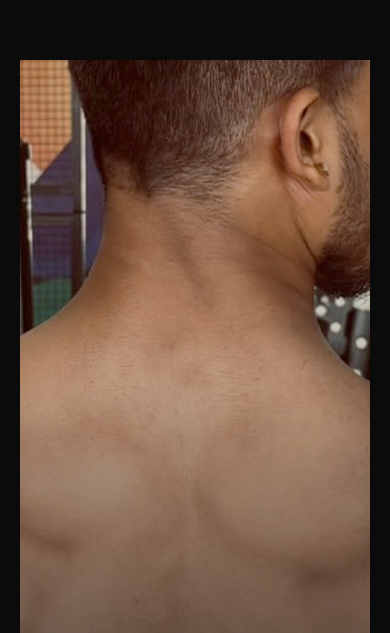
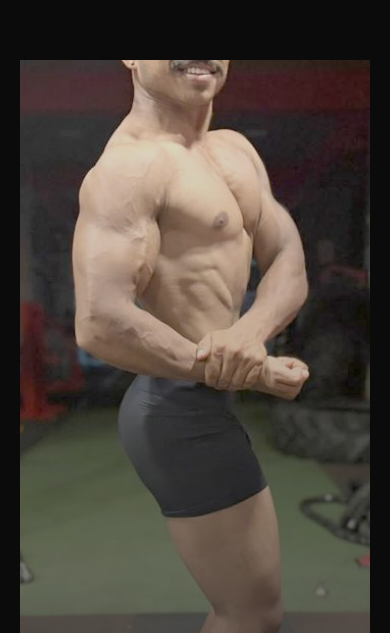
Before and after one commit to SRINIDHI-VS/raviportfolio, a Next.js app: page / in a window 390 px wide. Shown: the part 10100-10733 px from the top of the page. Built offline with nearby package versions, Linux system fonts and the light colour scheme.

Commit message:
Fix mobile background crop in Works section, harden gallery tap handler

```diff
--- a/app/components/Footer.jsx
+++ b/app/components/Footer.jsx
@@ -25,7 +25,7 @@ export default function Footer() {
           <a
             className="footer-chip reveal"
             data-reveal
-            href="https://instagram.com/g2gitofficial"
+            href="https://www.instagram.com/ravindramb/"
             target="_blank"
             rel="noopener"
           >
@@ -36,7 +36,7 @@ export default function Footer() {
                 <circle cx="17.2" cy="6.8" r="1" fill="currentColor" stroke="none" />
               </svg>
             </span>
-            @g2gitofficial
+            @ravindramb
           </a>
           <a
             className="footer-chip reveal"
--- a/app/components/Gallery.jsx
+++ b/app/components/Gallery.jsx
@@ -45,6 +45,7 @@ function useStackDeck(stackRef) {
       function onClick() {
         if (flying || order[0] !== idx) return;
         flying = true;
+        stack.style.pointerEvents = "none";
         if (hint) hint.style.opacity = "0";
         const dir = idx % 2 === 0 ? 1 : -1;
         card.style.transform = `translate(${dir * 130}%, -10%) rotate(${dir * 22}deg)`;
@@ -56,6 +57,7 @@ function useStackDeck(stackRef) {
           render();
           void card.offsetWidth; // force reflow before re-enabling the transition
           card.style.transition = "";
+          stack.style.pointerEvents = "";
           flying = false;
         }, 480);
       }
--- a/app/components/Works.jsx
+++ b/app/components/Works.jsx
@@ -38,8 +38,8 @@ export default function Works() {
     <section className="works" ref={sectionRef}>
       <div className="works-bg" id="worksBg">
         <picture>
-          <source media="(max-width: 900px)" srcSet="/img/flex-location-mobile.jpg" />
-          <img src="/img/flex-location.jpg" alt="Ravi training outdoors" loading="lazy" decoding="async" />
+          <source media="(max-width: 900px)" srcSet="/img/gallery-9.jpg" />
+          <img src="/img/flex-location.jpg" alt="Ravi training in the gym" loading="lazy" decoding="async" />
         </picture>
       </div>
       <div className="wrap works-content">
```
